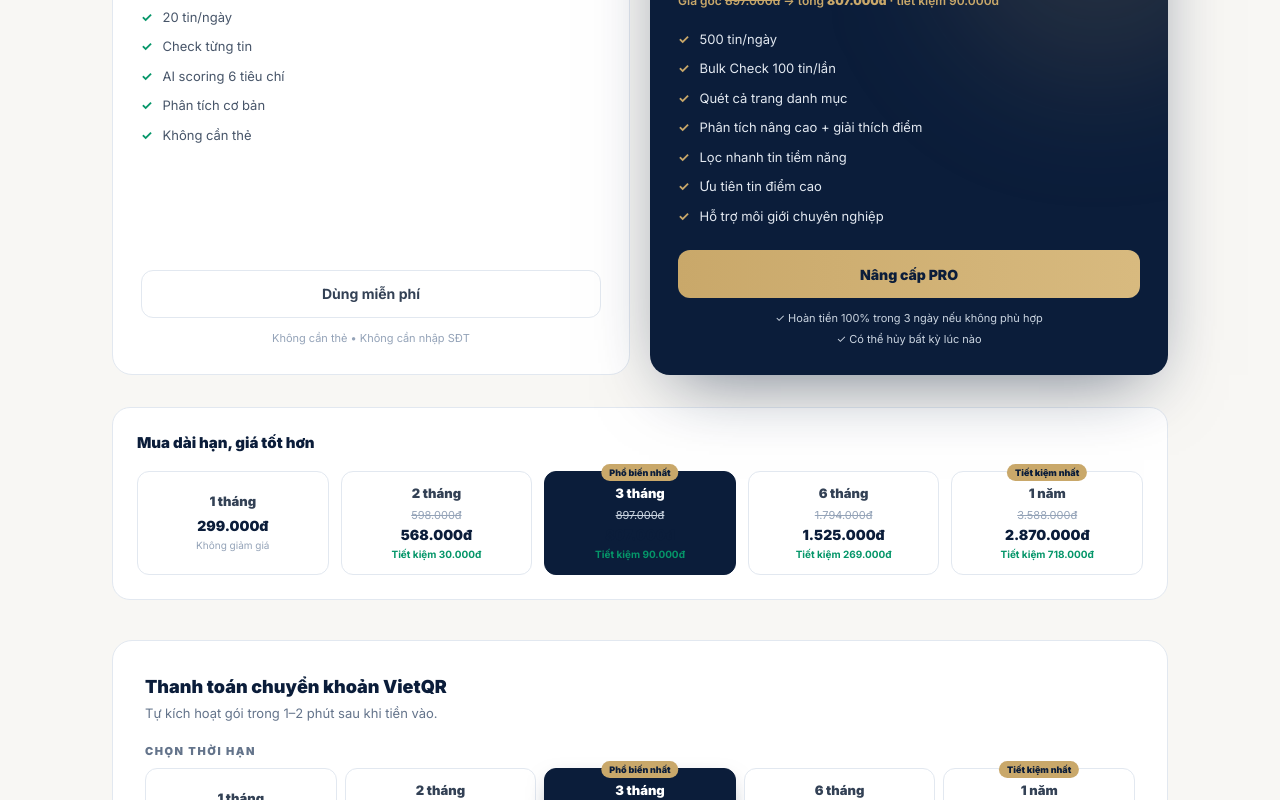
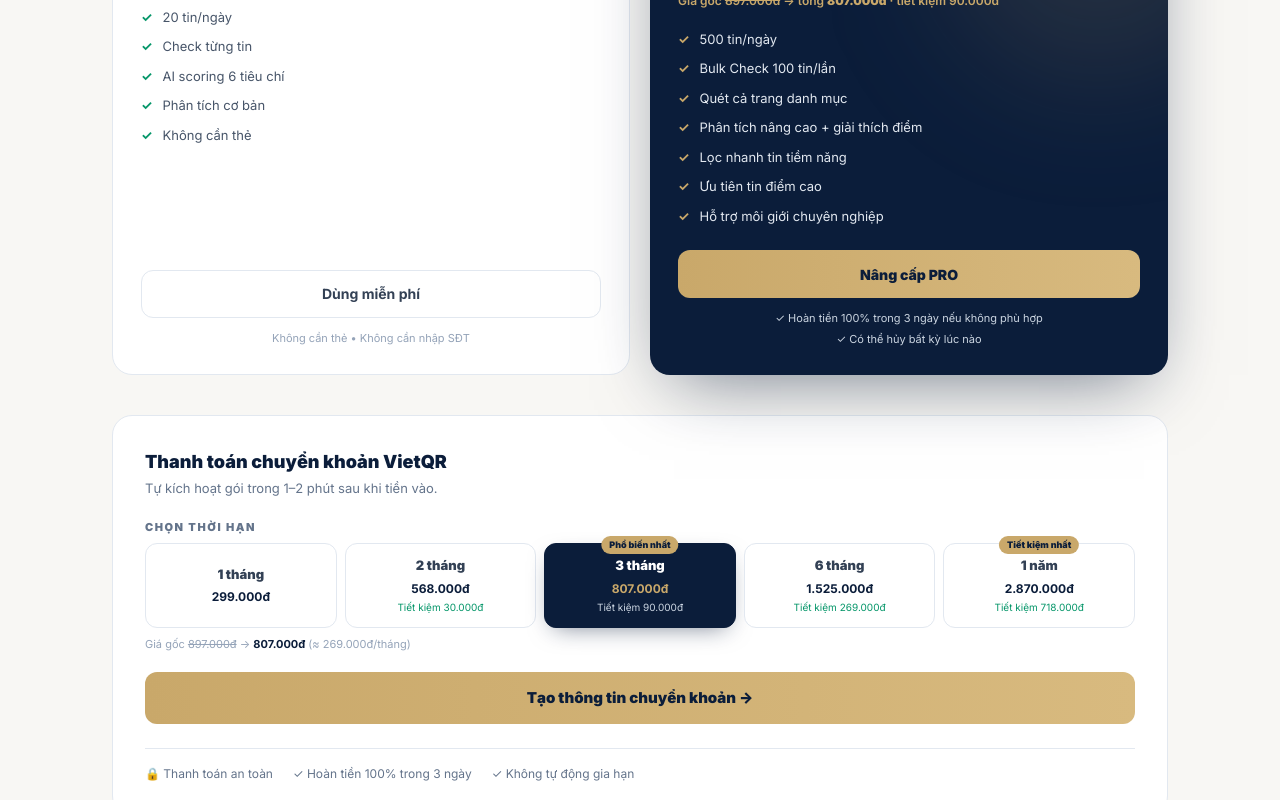
Before and after one commit to quanglopez/BDS-NGOP-THOM, a Next.js app: page /pricing in a window 1280 px wide. Shown: the part 441-1241 px from the top of the page. Built offline with nearby package versions, Linux system fonts and the light colour scheme; no server answers.

Commit message:
fix(pricing): merge duplicate duration picker into payment box

```diff
--- a/app/pricing/page.tsx
+++ b/app/pricing/page.tsx
@@ -6,7 +6,7 @@ import { SiteHeader } from "@/components/site/header";
 import { SiteFooter } from "@/components/site/footer";
 import { PaymentBox } from "@/components/pricing/payment-box";
 import { PricingTracker } from "@/components/pricing/pricing-tracker";
-import { DURATIONS, quotePrice } from "@/lib/payments";
+import { quotePrice } from "@/lib/payments";
 import { trackEvent } from "@/lib/analytics";
 
 export default function PricingPage() {
@@ -141,51 +141,6 @@ export default function PricingPage() {
           </div>
         </div>
 
-        {/* Thời hạn */}
-        <div className="mt-8 rounded-[18px] border border-slate-200 bg-white p-5 md:p-6">
-          <h2 className="text-[15px] font-black text-navy">Mua dài hạn, giá tốt hơn</h2>
-          <div className="mt-4 grid grid-cols-2 sm:grid-cols-5 gap-3">
-            {DURATIONS.map((d) => {
-              const qq = quotePrice(d.months);
-              return (
-                <button
-                  key={d.months}
-                  type="button"
-                  onClick={() => setMonths(d.months)}
-                  className={`relative rounded-[12px] border px-3 py-3 text-center transition ${
-                    months === d.months ? "border-navy bg-navy text-white" : "border-slate-200 bg-white text-slate-700 hover:border-navy/40"
-                  }`}
-                >
-                  {d.badge && (
-                    <span className="absolute -top-2 left-1/2 -translate-x-1/2 px-2 py-0.5 rounded-full bg-gold text-navy text-[9px] font-black whitespace-nowrap">
-                      {d.badge}
-                    </span>
-                  )}
-                  <div className="text-[13px] font-black">{d.label}</div>
-                  {qq.saved > 0 ? (
-                    <>
-                      <div className={`mt-1 text-[11px] line-through ${months === d.months ? "text-slate-300" : "text-slate-400"}`}>
-                        {qq.fullPrice.toLocaleString("vi-VN")}đ
-                      </div>
-                      <div className="text-[14px] font-black text-navy">{qq.total.toLocaleString("vi-VN")}đ</div>
-                      <div className="mt-0.5 text-[10px] text-emerald-600 font-bold">
-                        Tiết kiệm {qq.saved.toLocaleString("vi-VN")}đ
-                      </div>
-                    </>
-                  ) : (
-                    <>
-                      <div className="mt-1 text-[14px] font-black text-navy">{qq.total.toLocaleString("vi-VN")}đ</div>
-                      <div className={`mt-0.5 text-[10px] ${months === d.months ? "text-slate-300" : "text-slate-400"}`}>
-                        Không giảm giá
-                      </div>
-                    </>
-                  )}
-                </button>
-              );
-            })}
-          </div>
-        </div>
-
         <div id="thanh-toan" className="mt-10 scroll-mt-24">
           <PaymentBox months={months} onMonthsChange={setMonths} />
         </div>
```
